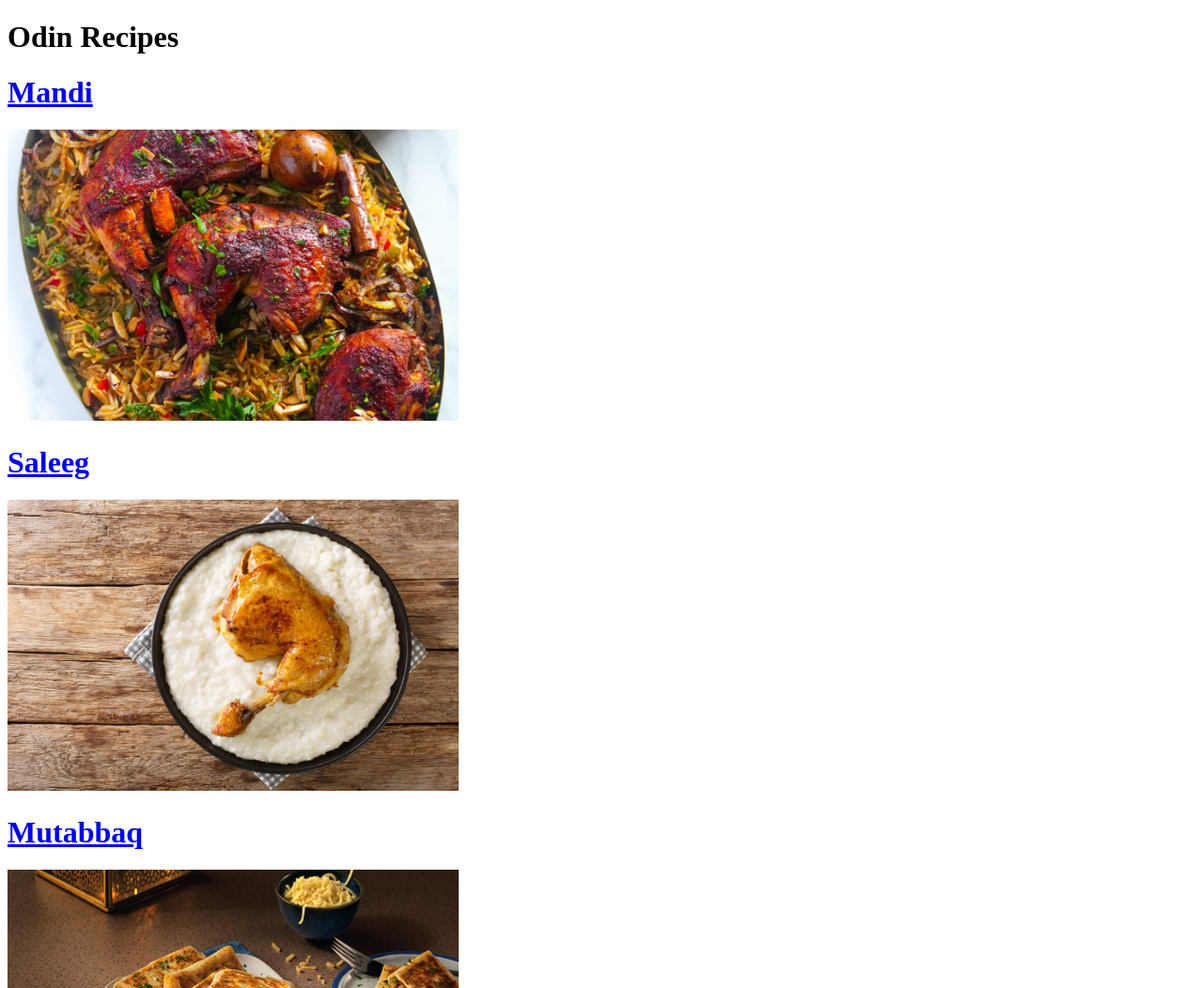
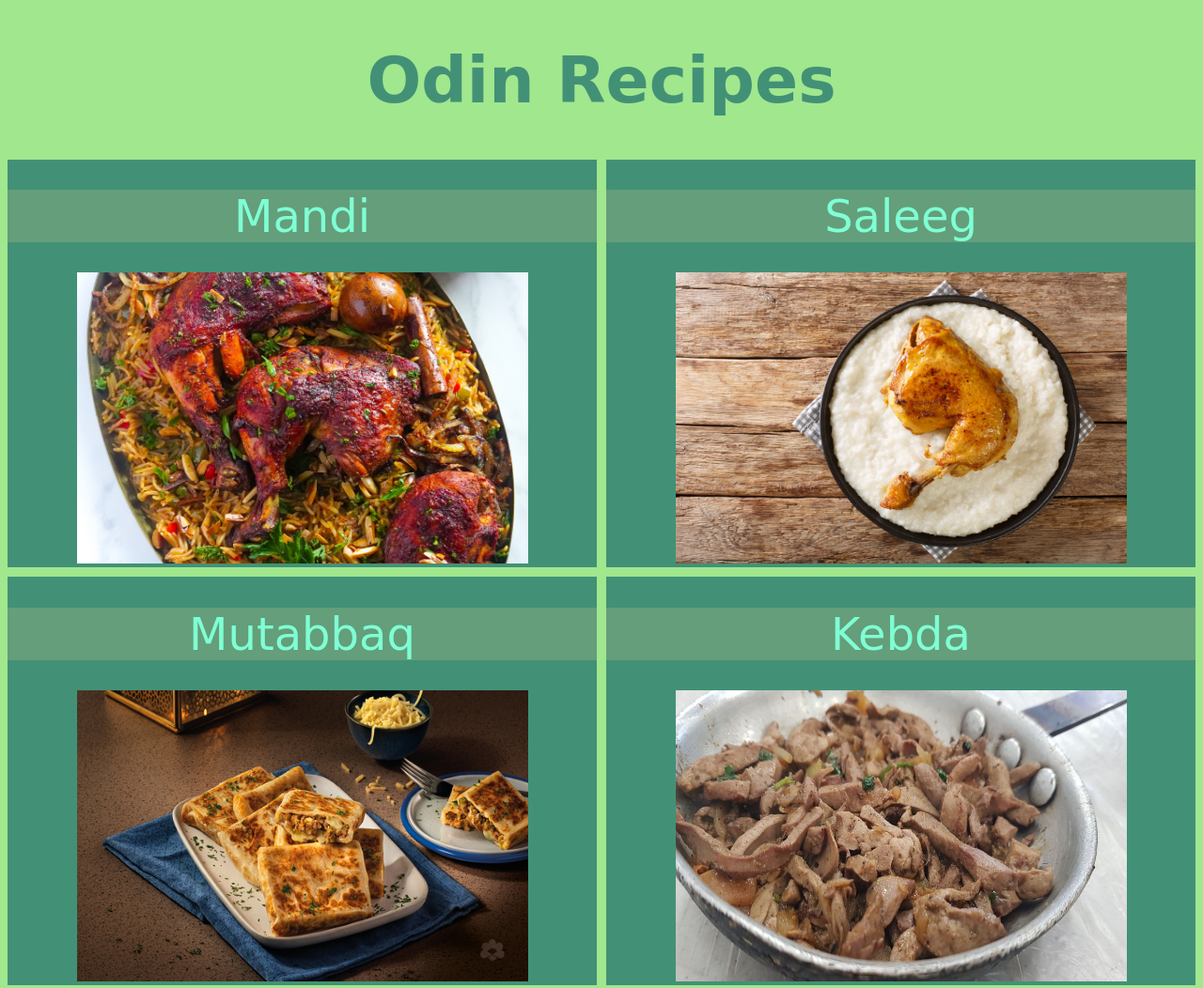
Before and after one commit to 73azn/odin-recipes, a plain HTML site: page index.html in a window 1280 px wide. Shown: the top 1052 px of the page at 94% size. Drawn offline with Linux system fonts and the light colour scheme.

Commit message:
i've added some styles to all of it

```diff
--- a/index.html
+++ b/index.html
@@ -3,23 +3,27 @@
 <head>
     <meta charset="UTF-8">
     <meta name="viewport" content="width=device-width, initial-scale=1.0">
+    <link rel="stylesheet" href="styles.css">
     <title>Odin Recipes</title>
 </head>
 <body>
-    <h1>Odin Recipes</h1>
-    <a href="recipes/mandi.html"><h1>Mandi</h1><img height="310px" width="480px" src="images/mandi.jpg" alt="mandi"></a>
+    <h1 class="dishes header">Odin Recipes</h1>
+    <div class="container">
 
-        <a href="recipes/saleeg.html"><h1>Saleeg</h1><img height="310px" width="480px" src="images/saleeg.jpg" alt="mandi"></a>
+        <a href="recipes/mandi.html" class="dishes link"><h1 class="dishes name">Mandi</h1><img  class="dishes img" height="310px" width="480px" src="images/mandi.jpg" alt="mandi"></a>
 
-        <a href="recipes/mutabbaq.html"><h1>Mutabbaq</h1><img height="310px" width="480px" src="images/mutabbaq.jpg" alt="mandi"></a>
+        <a href="recipes/saleeg.html" class="dishes link"><h1 class="dishes name">Saleeg</h1><img class="dishes img"  height="310px" width="480px" src="images/saleeg.jpg" alt="mandi"></a>
 
-        <a href="recipes/kebda.html"><h1>Kebda</h1><img height="310px" width="480px" src="images/kebda.jpg" alt="mandi"></a>
+        <a href="recipes/mutabbaq.html" class="dishes link"><h1 class="dishes name">Mutabbaq</h1><img  class="dishes img" height="310px" width="480px" src="images/mutabbaq.jpg" alt="mandi"></a>
 
-        <a href="recipes/masoob.html"><h1>Masoob</h1><img height="310px" width="480px" src="images/masoob.jpg" alt="mandi"></a>
+        <a href="recipes/kebda.html" class="dishes link"><h1 class="dishes name">Kebda</h1><img class="dishes img"  height="310px" width="480px" src="images/kebda.jpg" alt="mandi"></a>
 
-        <a href="recipes/manto.html"><h1>Manto</h1><img height="310px" width="480px" src="images/manto.jpg" alt="mandi"></a>
+        <a href="recipes/masoob.html" class="dishes link"><h1 class="dishes name">Masoob</h1><img  class="dishes img" height="310px" width="480px" src="images/masoob.jpg" alt="mandi"></a>
 
-        <a href="recipes/yaghmosh.html"><h1>Yaghmosh</h1><img height="310px" width="480px" src="images/yaghmosh.jpg" alt="mandi"></a>
-    </ul>
+        <a href="recipes/manto.html" class="dishes link"><h1 class="dishes name">Manto</h1><img  class="dishes img" height="310px" width="480px" src="images/manto.jpg" alt="mandi"></a>
+
+        <a href="recipes/yaghmosh.html" class="dishes link"><h1 class="dishes name">Yaghmosh</h1><img class="dishes img"  height="310px" width="480px" src="images/yaghmosh.jpg" alt="mandi"></a>
+
+</div>
 </body>
 </html>
--- /dev/null
+++ b/styles.css
@@ -0,0 +1,46 @@
+.container{
+    text-align: center;
+    display: grid;
+    grid-template-columns: repeat(2,1fr);
+    gap: 10px;
+}
+*{
+    font-family: "Brush Script MT",cursive;
+}
+.dishes.header{
+    color: #429176;
+    font-size: 68px;
+
+}
+
+.dishes.name{
+    font-weight: normal;
+    background-color: #649e7a;
+    font-size: 48px;
+}
+
+.dishes.link{
+    background-color: #429176;
+}
+.dishes.link:link{
+    color :aquamarine;
+    text-decoration: none;
+}
+.dishes.link:visited{
+color: antiquewhite;
+text-decoration: none;
+}
+body{
+    text-align: center;
+    background-color: #a0e78e;
+}
+ul {
+    padding: 0;
+    margin: 0;
+  }
+
+  li {
+    display: inline-block; /* or inline */
+    margin: 0;
+    padding: 0; /* adjust padding as needed */
+  }
```
Also changed, not shown: recipes/kebda.html (+1 -0 lines), recipes/mandi.html (+1 -0 lines), recipes/manto.html (+1 -0 lines), recipes/masoob.html (+1 -0 lines), recipes/mutabbaq.html (+1 -0 lines), recipes/saleeg.html (+1 -0 lines), recipes/yaghmosh.html (+1 -0 lines).
